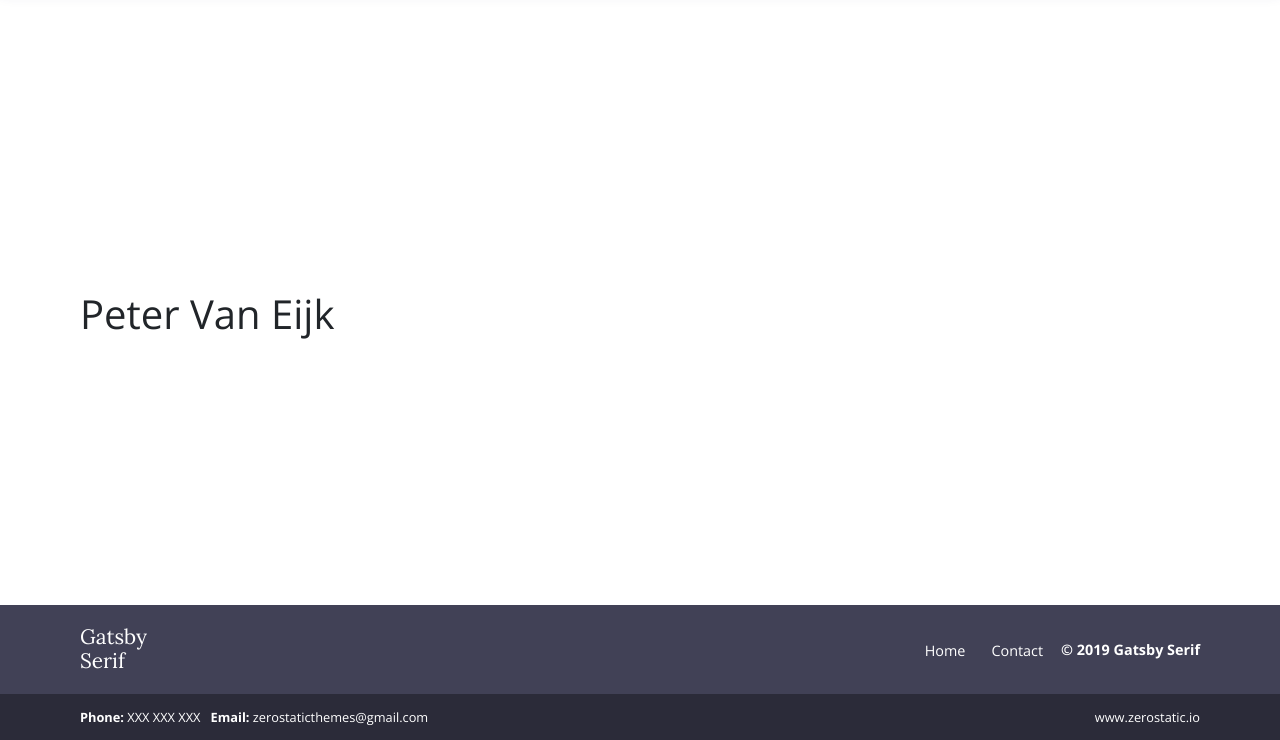
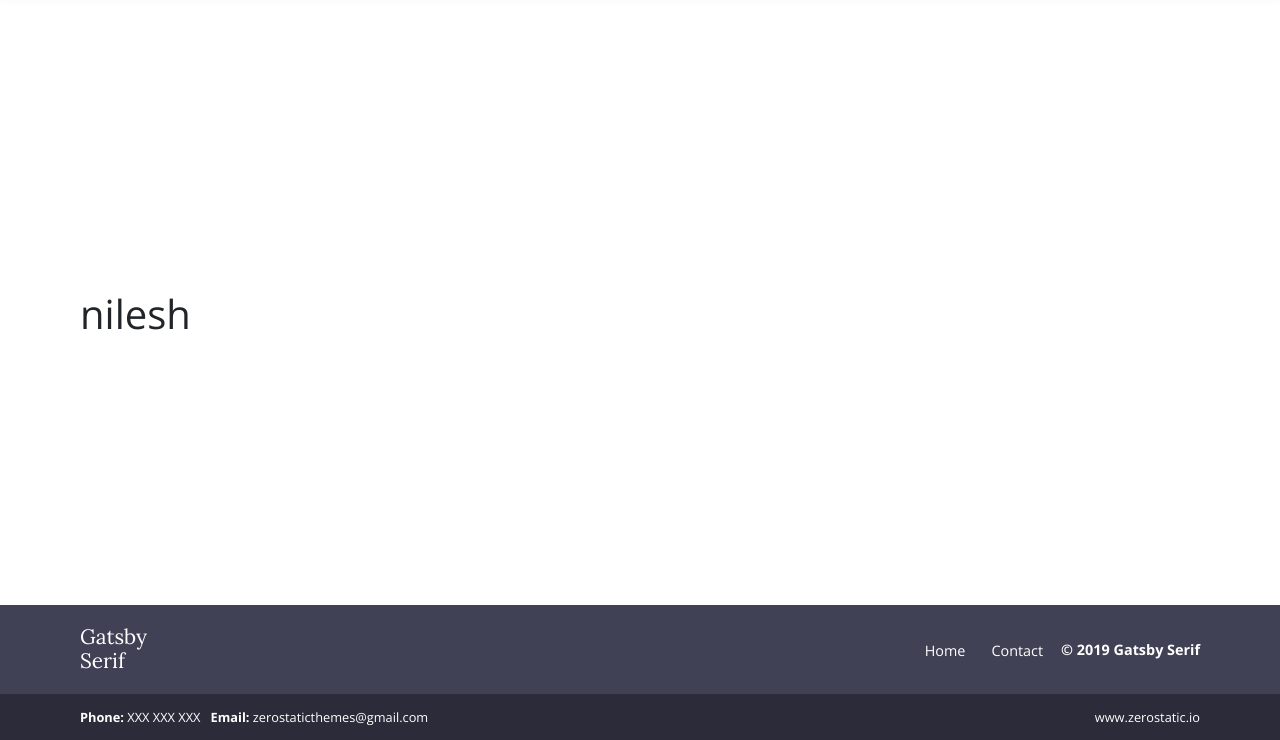
Before and after one commit to Nilesh5995/gatsby-serif-home-gatsbyCloud, a Gatsby site: page /team/peter-van-eijk in a window 1280 px wide. Shown: the part 60-800 px from the top of the page. Built offline with nearby package versions, Linux system fonts and the light colour scheme; Gatsby itself is replaced by a stand-in of ours.

Commit message:
Update Pages “Team”

```diff
--- a/src/pages/team/peter-van-eijk.md
+++ b/src/pages/team/peter-van-eijk.md
@@ -1,6 +1,6 @@
 ---
 path: /team/peter-van-eijk
-title: Peter Van Eijk
+title: nilesh
 date: 2018-11-19T00:47:58.000Z
 draft: false
 image: /team/peter-van-eijk-711986-unsplash.jpg
```
